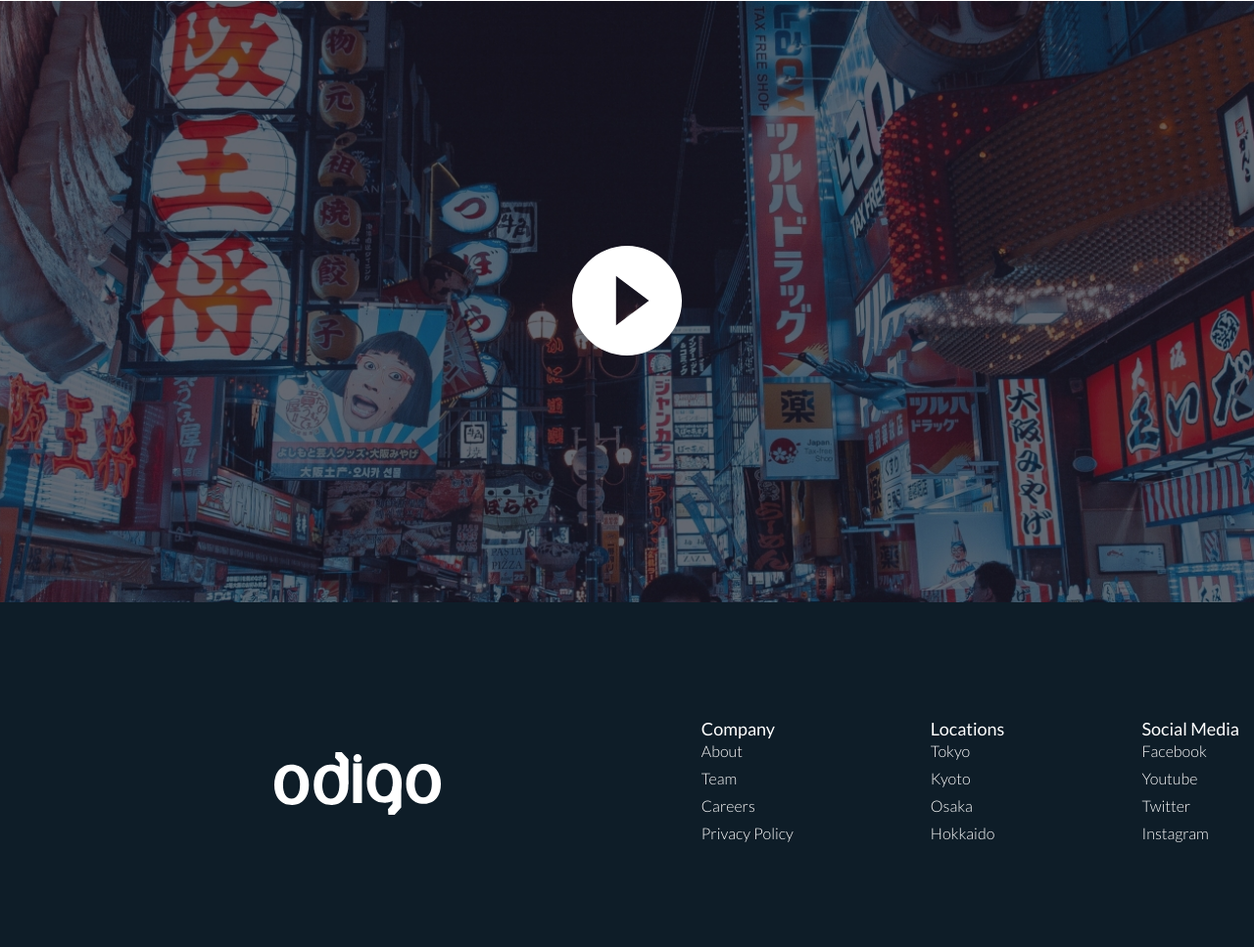
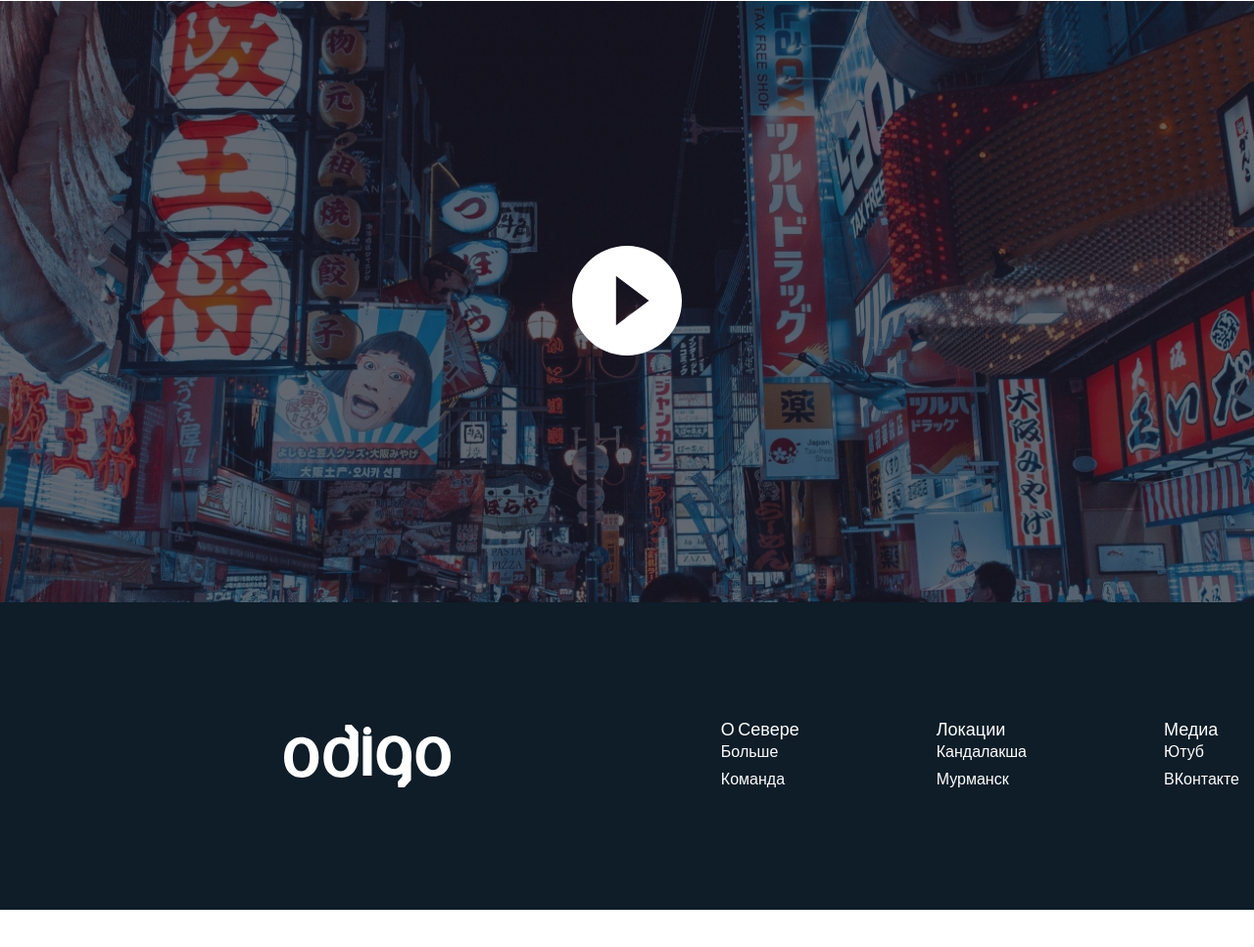
Before and after one commit to LaroPam/odigo-website, a plain HTML site: page index.html in a window 1280 px wide. Shown: the part 5445-6412 px from the top of the page at 98% size. After the commit the page ends 6374 px from the top, so only its background shows below. Drawn offline with nearby package versions, Linux system fonts and the light colour scheme.

Commit message:
Update index.html

```diff
--- a/index.html
+++ b/index.html
@@ -245,25 +245,19 @@
                 <img class="footer-body__img" src="./img/big-logo.svg" alt="logo">
                 <div class="container">
                     <div class="footer-body__column column">
-                        <a href="#" class="column__item_big">Company</a>
-                        <a href="#" class="column__item">About</a>
-                        <a href="#" class="column__item">Team</a>
-                        <a href="#" class="column__item">Careers</a>
-                        <a href="#" class="column__item">Privacy Policy</a>
+                        <p class="column__item_big">О Севере</p>
+                        <a href="https://ru.wikipedia.org/wiki/%D0%A1%D0%B5%D0%B2%D0%B5%D1%80" class="column__item">Больше</a>
+                        <a href="https://vk.com/laropam" class="column__item">Команда</a>
                     </div>
                     <div class="footer-body__column column">
-                        <a href="#" class="column__item_big">Locations</a>
-                        <a href="#" class="column__item">Tokyo</a>
-                        <a href="#" class="column__item">Kyoto</a>
-                        <a href="#" class="column__item">Osaka</a>
-                        <a href="#" class="column__item">Hokkaido</a>
+                        <p class="column__item_big">Локации</p>
+                        <a href="https://ru.wikipedia.org/wiki/%D0%9A%D0%B0%D0%BD%D0%B4%D0%B0%D0%BB%D0%B0%D0%BA%D1%88%D0%B0" class="column__item">Кандалакша</a>
+                        <a href="https://ru.wikipedia.org/wiki/%D0%9C%D1%83%D1%80%D0%BC%D0%B0%D0%BD%D1%81%D0%BA%D0%B0%D1%8F_%D0%BE%D0%B1%D0%BB%D0%B0%D1%81%D1%82%D1%8C" class="column__item">Мурманск</a>
                     </div>
                     <div class="footer-body__column column">
-                        <a href="#" class="column__item_big">Social Media</a>
-                        <a href="#" class="column__item">Facebook</a>
-                        <a href="#" class="column__item">Youtube</a>
-                        <a href="#" class="column__item">Twitter</a>
-                        <a href="#" class="column__item">Instagram</a>
+                        <p class="column__item_big">Медиа</p>
+                        <a href="https://www.youtube.com/" class="column__item">Ютуб</a>
+                        <a href="https://vk.com/laropam" class="column__item">ВКонтакте</a>
                     </div>
                 </div>
             </div>
```
